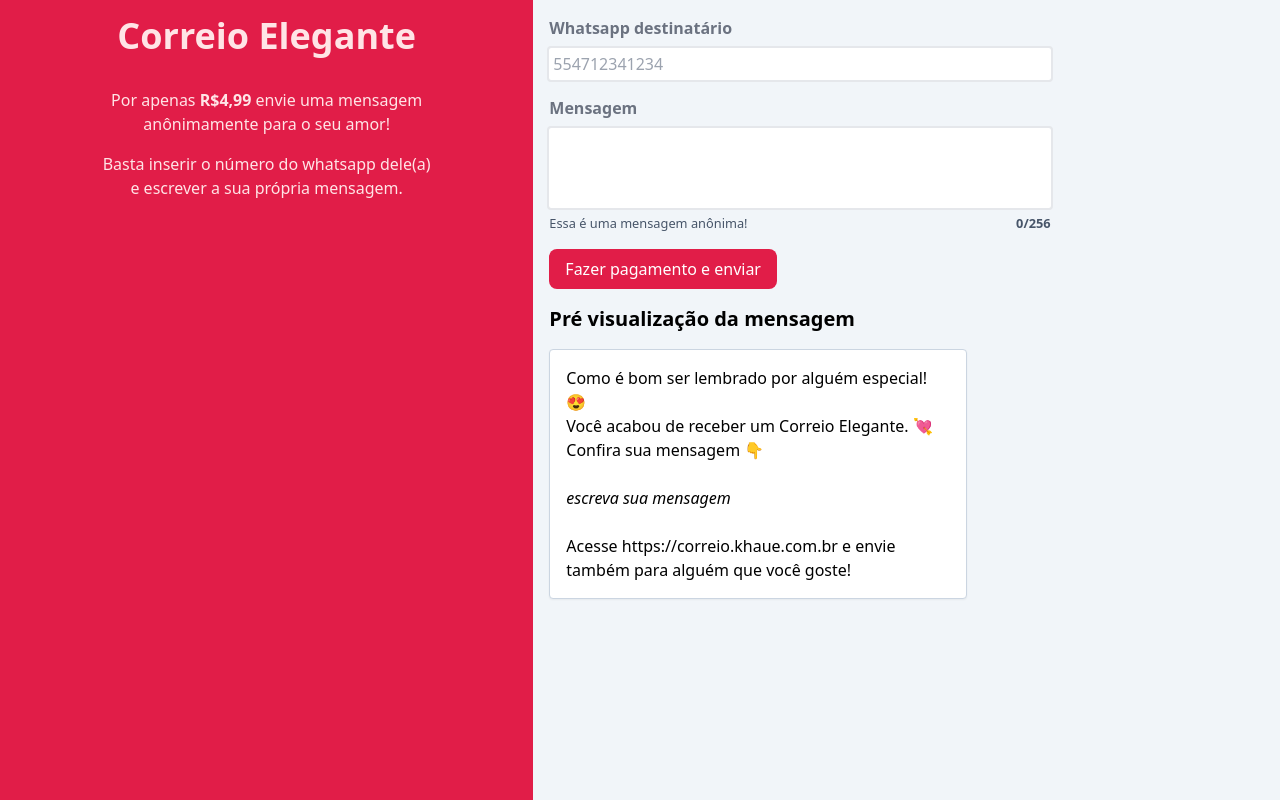
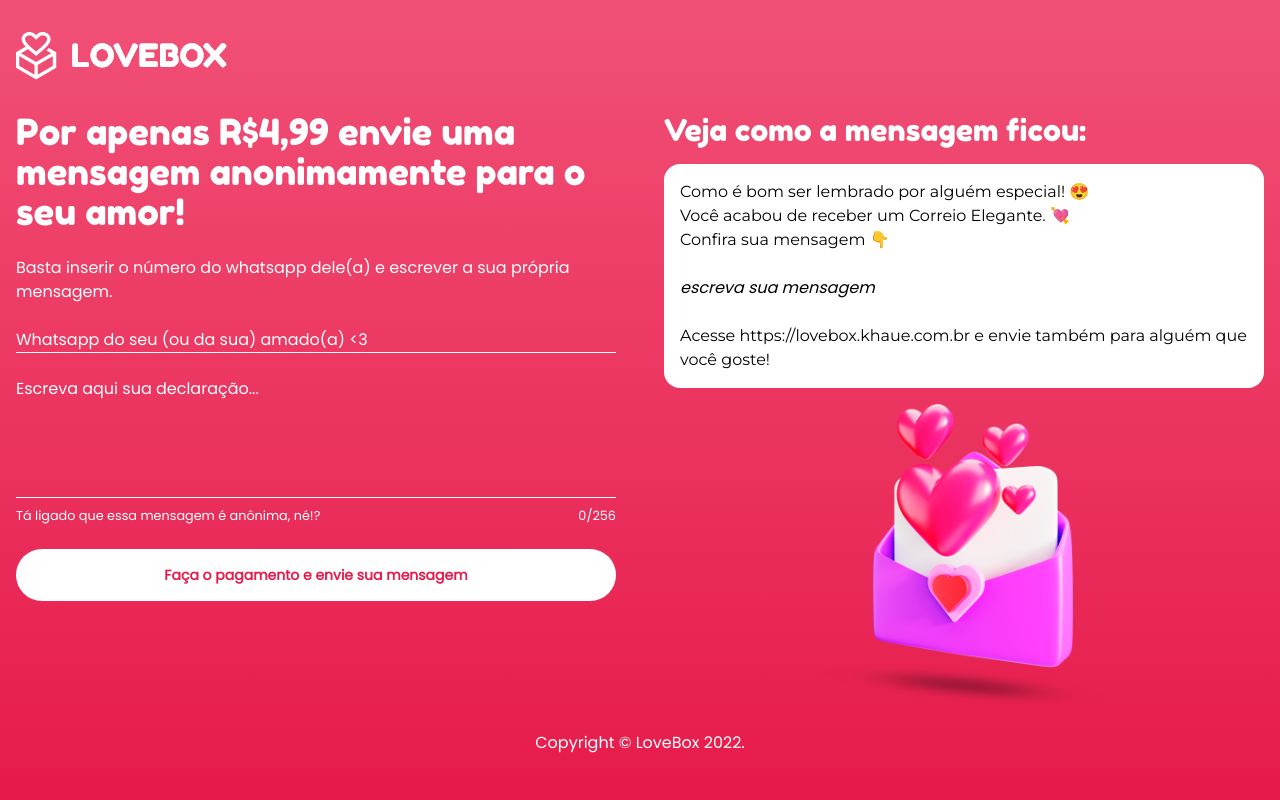
Before and after one commit to cauexotico/correio-elegante, a Next.js app: page / in a window 1280 px wide. Built offline with nearby package versions, Linux system fonts and the light colour scheme.

Commit message:
feature: new layout start

```diff
--- a/components/Layout.js
+++ b/components/Layout.js
@@ -4,7 +4,7 @@
     return (
         <>
             <Head>
-                <title>Correio Elegante Online</title>
+                <title>LoveBox - Um correio elegante online</title>
 
                 <meta name='viewport' content='width=device-width, initial-scale=1' />
                 <meta name="description" content="Um serviço de correio elegante online para whatsapp" />
@@ -13,15 +13,18 @@
                 <meta name="robots" content="index,follow" />
                 <meta httpEquiv="content-language" content="pt-br" />
                 <meta property="og:locale" content="pt_BR" />
-                <meta property="og:title" content="Correio Elegante Online" />
+                <meta property="og:title" content="LoveBox - Um correio elegante online" />
                 <meta property="og:type" content="website" />
                 <meta property="og:description" content="Um serviço de correio elegante online para whatsapp" />
-                <meta property="og:url" content="https://correio.khaue.com.br" />
-                <meta property="og:image" content="https://correio.khaue.com.br" />
+                <meta property="og:url" content="https://lovebox.khaue.com.br" />
+                <meta property="og:image" content="https://lovebox.khaue.com.br" />
                 <meta property="og:site_name" content="Correio Elegante Online" />
                 <meta property="og:locale" content="pt_BR" />
 
-                <script async src="https://pagead2.googlesyndication.com/pagead/js/adsbygoogle.js?client=ca-pub-6296770603213727" crossOrigin="anonymous"></script>
+                <link rel="preconnect" href="https://fonts.googleapis.com" />
+                <link rel="preconnect" href="https://fonts.gstatic.com" crossorigin />
+                <link href="https://fonts.googleapis.com/css2?family=Fredoka+One&family=Montserrat:ital@0;1&family=Poppins&display=swap" rel="stylesheet" />
+
             </Head>
 
             {children}
--- a/pages/api/message.ts
+++ b/pages/api/message.ts
@@ -36,8 +36,8 @@
 
     let preference = {
         items: [{
-            title: 'Correio Elegante Online',
-            description: 'Um agrado para o seu amor',
+            title: 'LOVEBOX - Mensagem',
+            description: 'Um agrado eletrônico para o seu amor',
             quantity: 1,
             unit_price: 4.99,
             currency_id: 'BRL',
@@ -55,7 +55,7 @@
             success: `https://${process.env.APP_URL}/success/${idMessage}`,
         },
         notification_url: `https://${process.env.APP_URL}/api/payments/${idMessage}`,
-        statement_descriptor: 'CORREIOELEGANTE'
+        statement_descriptor: 'LOVEBOX'
     };
 
     await mercadopago.preferences.create(preference)
--- a/pages/index.tsx
+++ b/pages/index.tsx
@@ -1,4 +1,5 @@
 import type { NextPage } from 'next'
+import Image from 'next/image';
 import { useState } from 'react'
 
 const Home: NextPage = () => {
@@ -7,16 +8,17 @@
   const [message, setMessage] = useState('');
 
   return (
-    <>
-      <div className='flex justify-center h-full'>
-        <div className='w-full grid grid-cols-12'>
-          <div className='col-span-12 md:col-span-5 bg-rose-600 text-rose-100 text-center p-4'>
-            <h1 className='text-4xl font-bold'>Correio Elegante</h1>
-            <p className='font-xl mt-8 w-8/12 m-auto'>Por apenas <strong>R$4,99</strong> envie uma mensagem anônimamente para o seu amor!</p>
-            <p className='font-xl mt-4 w-8/12 m-auto'>Basta inserir o número do whatsapp dele(a) e escrever a sua própria mensagem.</p>
-          </div>
-          <div className='col-span-12 md:col-span-5 p-4'>
-            <form onSubmit={(e) => {
+    <div className='max-w-screen-xl px-4 m-auto'>
+      <header className='py-8 flex'>
+        <Image src='/lovebox.png' alt='Lovebox' width={211} height={48} />
+      </header>
+      <main>
+        <article className='grid grid-cols-1 md:grid-cols-2 gap-12'>
+          <section className='flex gap-6 flex-col'>
+            <h2 className='text-2xl md:text-4xl text-white font-big'>Por apenas R$4,99 envie uma mensagem anonimamente para o seu amor!</h2>
+            <h3 className='text-sm md:text-base text-white'>Basta inserir o número do whatsapp dele(a) e escrever a sua própria mensagem.</h3>
+
+            <form className='flex gap-6 flex-col' onSubmit={(e) => {
               e.preventDefault();
 
               fetch('/api/message', {
@@ -33,37 +35,38 @@
                 })
                 .catch(err => console.log(err))
             }}>
-              <label className="form-group">
-                <span>Whatsapp destinatário</span>
-                <input maxLength={12} onChange={(e) => setTo(e.target.value)} type="text" name="to" placeholder='554712341234' />
-              </label>
-              <label className="form-group">
-                <span>Mensagem</span>
-                <textarea rows={3} maxLength={charsLimit} onChange={(e) => setMessage(e.target.value)} name="message"></textarea>
-                <div className='flex justify-between'>
-                  <small className='text-slate-600'>Essa é uma mensagem anônima!</small>
-                  <small className='text-slate-600 font-bold'>{message.length}/{charsLimit}</small>
-                </div>
-              </label>
-              <button className='button'>Fazer pagamento e enviar</button>
+              <input maxLength={12} onChange={(e) => setTo(e.target.value)} type="text" name="to" placeholder='Whatsapp do seu (ou da sua) amado(a) <3' />
+              <div className='form-group'>
+                <textarea rows={5} maxLength={charsLimit} onChange={(e) => setMessage(e.target.value)} name="message" placeholder='Escreva aqui sua declaração...'></textarea>
+                <small>Tá ligado que essa mensagem é anônima, né!?</small>
+                <small className='text-right'>{message.length}/{charsLimit}</small>
+              </div>
+              <button className='button'>Faça o pagamento e envie sua mensagem</button>
             </form>
-
-            <div className='mt-4'>
-              <p className='text-xl font-bold'>Pré visualização da mensagem</p>
-              <p className='bg-white w-full md:w-10/12 p-4 rounded border border-slate-300 shadow-sm mt-4'>
+          </section>
+          <section className='flex gap-4 flex-col'>
+            <p className='text-3xl text-white font-big'>Veja como a mensagem ficou:</p>
+            <div className='bg-white rounded-2xl p-4'>
+              <p className='font-preview'>
                 Como é bom ser lembrado por alguém especial! 😍 <br />
                 Você acabou de receber um Correio Elegante. 💘 <br />
                 Confira sua mensagem 👇 <br />
                 <br />
                 <span className='italic'>{message ? message : 'escreva sua mensagem'}</span><br />
                 <br />
-                Acesse https://correio.khaue.com.br e envie também para alguém que você goste!
+                Acesse https://lovebox.khaue.com.br e envie também para alguém que você goste!
               </p>
             </div>
-          </div>
-        </div>
-      </div>
-    </>
+            <div className='text-center'>
+              <Image src='/lovebox-envelope.png' alt='Lovebox' width={282} height={304} />
+            </div>
+          </section>
+        </article>
+      </main>
+      <footer className='w-full text-center p-4'>
+        <span className='text-white bold'>Copyright © LoveBox 2022.</span>
+      </footer>
+    </div>
   )
 }
 
--- a/styles/globals.css
+++ b/styles/globals.css
@@ -2,29 +2,42 @@
 @tailwind components;
 @tailwind utilities;
 
-html,
-body,
-body > div:first-child,
-div#__next,
-div#__next > div {
-    height: 100%;
-    @apply bg-slate-100
+* {
+    outline: none;
+    font-family: 'Poppins', sans-serif;
+}
+
+html {
+    @apply h-full;
+}
+
+body {
+    background: #F15177 linear-gradient(#F15177, #E61A4B) no-repeat center center fixed;
 }
 
 .button {
-    @apply bg-rose-600 text-white px-4 py-2 hover:bg-rose-700 transition rounded-lg
+    color: #E61B4C;
+    @apply text-sm font-semibold bg-white px-8 py-4 rounded-full
+}
+
+input[type='text'], textarea {
+    background-color: transparent;
+    resize: none;
+
+    @apply w-full text-white border-b border-white
+}
+
+input[type='text']::placeholder, textarea::placeholder {
+    color: #fff;
 }
 
 .form-group {
-    @apply block mb-4
+    grid-template-columns: 2fr 1fr;
+    @apply grid text-white
 }
 
-.form-group span{
-    @apply font-bold block mb-2 text-gray-500
+.form-group textarea{
+    grid-column: 1/-1;
+
+    @apply mb-2
 }
-
-.form-group input,
-.form-group select,
-.form-group textarea {
-    @apply w-full p-1 resize-none rounded-sm outline outline-gray-200 outline-2 focus:outline-rose-600
-}
--- a/tailwind.config.js
+++ b/tailwind.config.js
@@ -4,7 +4,13 @@
     './components/**/*.{js,ts,jsx,tsx}',
   ],
   theme: {
-    extend: {},
+    extend: {
+      fontFamily: {
+        'big': ['"Fredoka One"', 'cursive'],
+        'preview': ['"Montserrat"', 'sans-serif'],
+        'content': ['"Poppins One"', 'sans-serif']
+      }
+    }
   },
   plugins: [],
 }
```
Also changed, not shown: public/lovebox-envelope.png (added), public/lovebox.png (added).
